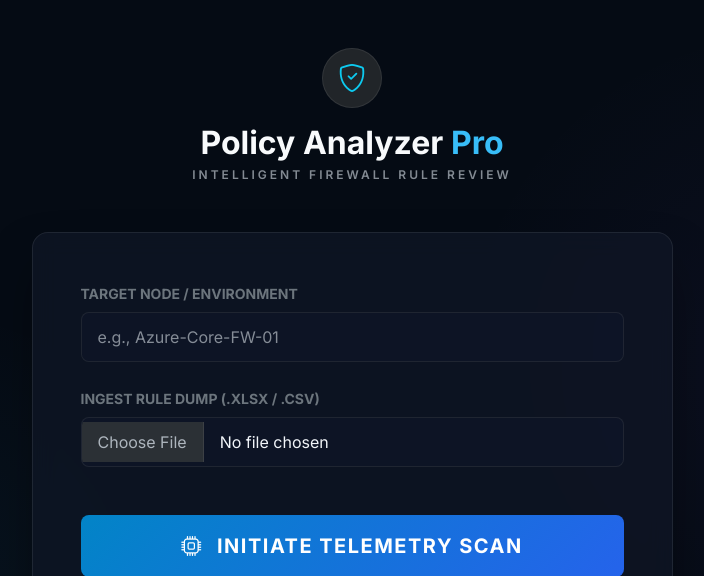
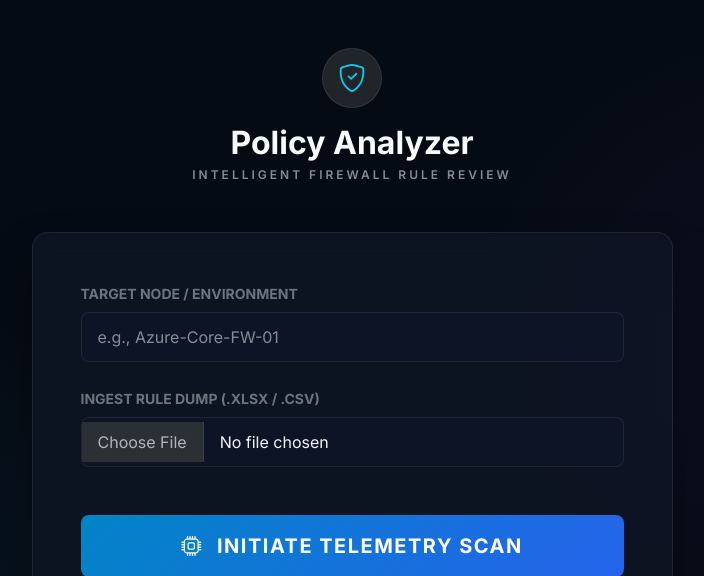
Before and after one commit to Majordean0303/firewall-rule-review, a Flask app: page / in a window 1280 px wide. Shown: the top 576 px of the page, without its empty margins (288-992 px from the left). Run offline with Flask 3, Linux system fonts and the light colour scheme.

Commit message:
Few tweaks before upload

```diff
--- a/templates/index.html
+++ b/templates/index.html
@@ -88,7 +88,7 @@
                     <div class="d-inline-flex align-items-center justify-content-center bg-dark rounded-circle mb-3" style="width: 60px; height: 60px; border: 1px solid var(--border-color);">
                         <i class="bi bi-shield-check text-info fs-3"></i>
                     </div>
-                    <h2 class="fw-bold mb-1" style="color: #f8fafc;">Policy Analyzer <span style="color: var(--primary-accent);">Pro</span></h2>
+                    <h2 class="fw-bold mb-1" style="color: #f8fafc;">Policy Analyzer</h2>
                     <p class="text-muted text-uppercase" style="letter-spacing: 3px; font-size: 0.75rem; font-weight: 600;">Intelligent Firewall Rule Review</p>
                 </div>
 
--- a/templates/summary.html
+++ b/templates/summary.html
@@ -193,7 +193,6 @@
                     <li><a class="dropdown-item d-flex justify-content-between" id="low-risk-tab" href="javascript:void(0);" onclick="switchTab('low-risk')">Low Risk <span class="text-muted ms-3">{{ metrics.low_risk }}</span></a></li>
                     <li><hr class="dropdown-divider border-secondary"></li>
                     <li><h6 class="dropdown-header text-uppercase" style="letter-spacing: 1px;">Config Flaws</h6></li>
-                    <li><a class="dropdown-item d-flex justify-content-between" id="hr-ports-tab" href="javascript:void(0);" onclick="switchTab('hr-ports')">High Risk Ports <span class="text-danger-custom ms-3">{{ metrics.hr_ports }}</span></a></li>
                     <li><a class="dropdown-item d-flex justify-content-between" id="profile-tab" href="javascript:void(0);" onclick="switchTab('profile')">Profile Issues <span class="text-muted ms-3">{{ metrics.profile_issue }}</span></a></li>
                     <li><a class="dropdown-item d-flex justify-content-between" id="logs-tab" href="javascript:void(0);" onclick="switchTab('logs')">Logging Issues <span class="text-muted ms-3">{{ metrics.logs_none }}</span></a></li>
                     <li><a class="dropdown-item d-flex justify-content-between" id="tags-tab" href="javascript:void(0);" onclick="switchTab('tags')">Tagging Issues <span class="text-muted ms-3">{{ metrics.tags_none }}</span></a></li>
```
